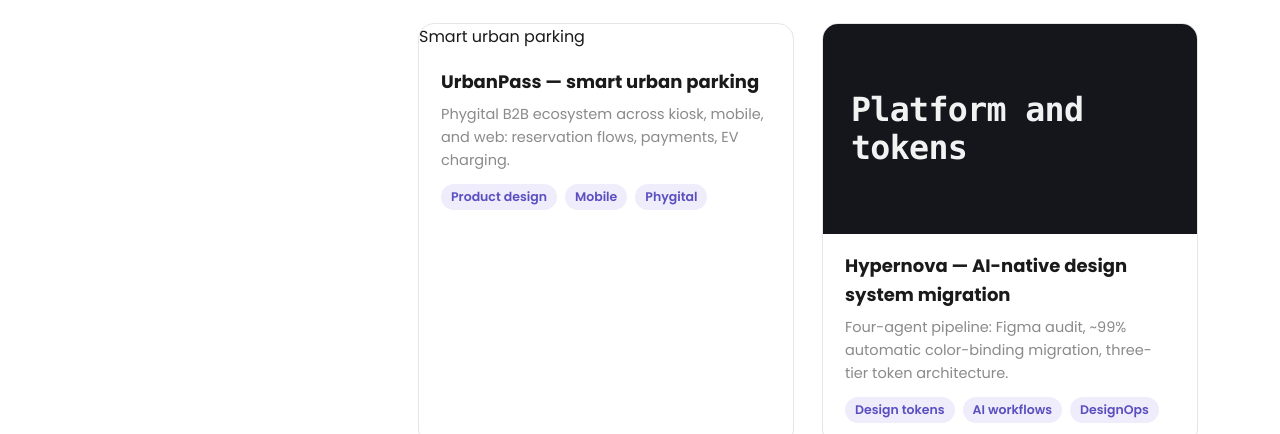
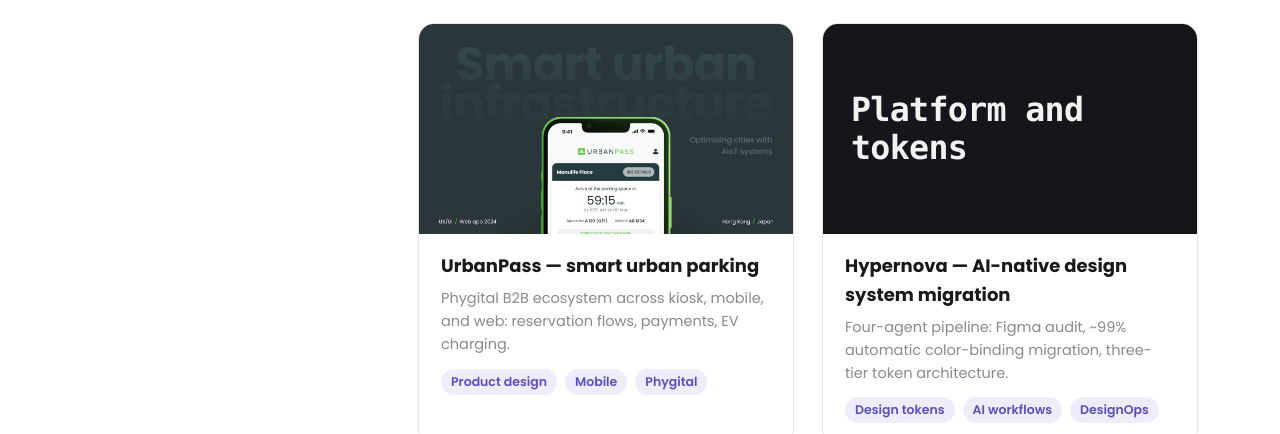
Before and after one commit to AlinaPlekhova/alinaplekhova.github.io, a plain HTML site: page index.html in a window 1280 px wide. Shown: the part 821-1255 px from the top of the page. Drawn offline with Linux system fonts and the light colour scheme.

Commit message:
Modify project links and add image for UrbanPass
Updated project links and added image for UrbanPass project.

```diff
--- a/index.html
+++ b/index.html
@@ -307,6 +307,8 @@
     transition: transform .15s ease, box-shadow .15s ease;
     background: var(--color-bg);
   }
+  .project-card,
+  .project-card * { text-decoration: none; }
   .project-card:hover {
     transform: translateY(-3px);
     box-shadow: 0 12px 30px rgba(0,0,0,.08);
@@ -327,6 +329,8 @@
     line-height: 1.15;
   }
   .project-cover.light { background: var(--color-card-bg); color: #c9c9c4; }
+  .project-cover:has(img) { padding: 0; }
+  .project-cover img { width: 100%; height: 100%; object-fit: cover; }
   .project-cover.dark  {
     background: #14161c;
     color: #f2f2f2;
@@ -411,8 +415,8 @@
     <div class="projects-grid">
 
       <!-- ЗАМЕНИ href на ссылку на кейс, а .project-cover — на <img> -->
-     <a class="project-card" href="urbanpassindex.html">
-        <div class="urban-project-card.png">Smart urban parking</div>
+      <a class="project-card" href="urbanpass.html">
+        <div class="project-cover"><img src="urban-project-card.png" alt="UrbanPass — smart urban parking"></div>
         <div class="project-meta">
           <h3>UrbanPass — smart urban parking</h3>
           <p>Phygital B2B ecosystem across kiosk, mobile, and web: reservation flows, payments, EV charging.</p>
@@ -424,7 +428,7 @@
         </div>
       </a>
 
-      <a class="project-card" href="#">
+      <a class="project-card" href="hypernova.html">
         <div class="project-cover dark">Platform and tokens</div>
         <div class="project-meta">
           <h3>Hypernova — AI-native design system migration</h3>
```
